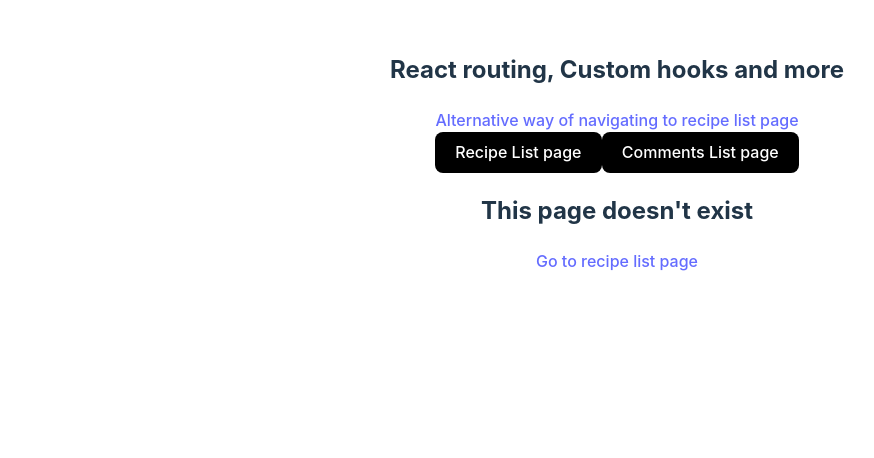
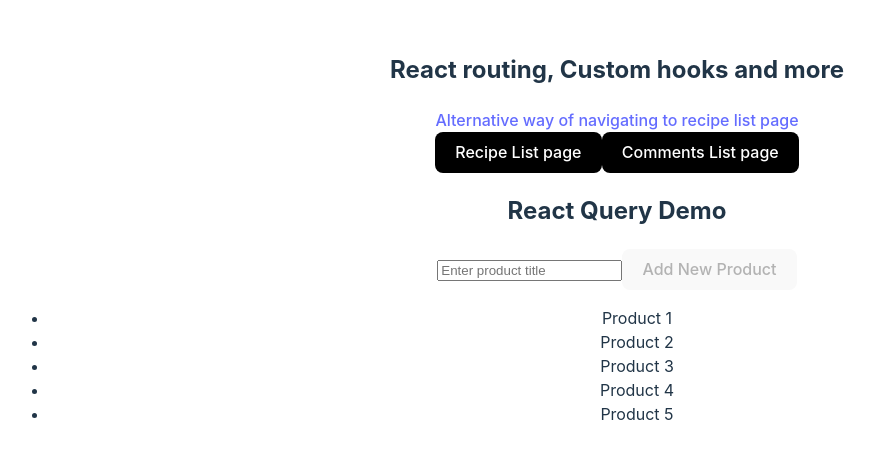
Before and after one commit to IB-ALA/REACT-TUTORIALS, a React (Vite) app in the folder react-routing-and-custom-hooks/: page /react-query-demo in a window 1280 px wide. Shown: the top 458 px of the page, without its empty margins (23-897 px from the left). Built offline with nearby package versions, Linux system fonts and the light colour scheme.

Commit message:
React query / Tanstack query lesson done.

```diff
--- a/react-routing-and-custom-hooks/src/App.jsx
+++ b/react-routing-and-custom-hooks/src/App.jsx
@@ -9,6 +9,7 @@
 import Hooks from "./pages/hooks";
 import UseMemoExample from "./pages/use-memo-example";
 import UseCallbackExample from "./pages/use-callback-example";
+import ReactQuerydemo from "./pages/react-query";
 
 // another way of routes
 function CustomRoutes() {
@@ -29,6 +30,7 @@
     { path: "/hooks", element: <Hooks /> },
     { path: "/memo", element: <UseMemoExample /> },
     { path: "/callback", element: <UseCallbackExample /> },
+    { path: "/react-query-demo", element: <ReactQuerydemo /> },
   ]);
 
   return element;
--- a/react-routing-and-custom-hooks/src/main.jsx
+++ b/react-routing-and-custom-hooks/src/main.jsx
@@ -1,11 +1,15 @@
-import { StrictMode } from "react";
 import { createRoot } from "react-dom/client";
 import App from "./App.jsx";
 import "./index.css";
 import { BrowserRouter } from "react-router-dom";
+import { QueryClient, QueryClientProvider } from "@tanstack/react-query";
+
+const queryClient = new QueryClient();
 
 createRoot(document.getElementById("root")).render(
   <BrowserRouter>
-    <App />
+    <QueryClientProvider client={queryClient}>
+      <App />
+    </QueryClientProvider>
   </BrowserRouter>
 );
--- a/react-routing-and-custom-hooks/src/pages/react-query/api/index.js
+++ b/react-routing-and-custom-hooks/src/pages/react-query/api/index.js
@@ -0,0 +1,25 @@
+const productList = [
+  { title: "Product 1", id: 1 },
+  { title: "Product 2", id: 2 },
+  { title: "Product 3", id: 3 },
+  { title: "Product 4", id: 4 },
+  { title: "Product 5", id: 5 },
+];
+
+export async function fetchListOfProducts() {
+  await new Promise((resolve) => setTimeout(resolve, 1000));
+
+  return productList;
+}
+
+export async function addNewProduct(productName) {
+  await new Promise((resolve) => setTimeout(resolve, 1000));
+
+  const newlyCreatedProduct = {
+    id: productList.length + 1,
+    title: productName,
+  };
+
+  productList.push(newlyCreatedProduct);
+  return newlyCreatedProduct;
+}
--- a/react-routing-and-custom-hooks/src/pages/react-query/index.jsx
+++ b/react-routing-and-custom-hooks/src/pages/react-query/index.jsx
@@ -0,0 +1,72 @@
+import { useMutation, useQuery, useQueryClient } from "@tanstack/react-query";
+import { addNewProduct, fetchListOfProducts } from "./api";
+import { useState } from "react";
+
+function ReactQuerydemo() {
+  const [productTitle, setProductTitle] = useState("");
+  const getQueryClient = useQueryClient();
+
+  const query = useQuery({
+    queryKey: ["productList"],
+    queryFn: () => fetchListOfProducts(),
+    //can take onError
+    onError: (error) => {
+      console.log("Error fetching products: ", error);
+    },
+  });
+  console.log(query); // query has a lot of properties and methods
+  const { data: productList, isLoading } = query; // we could've distructured directly fron the call of useQuery
+
+  const { mutateAsync: handleAddNewProductMutation } = useMutation({
+    mutationFn: addNewProduct,
+    onSuccess: () => {
+      getQueryClient.invalidateQueries(["productList"]);
+    },
+    //can take onError
+    onError: (error) => {
+      console.log("Error adding product: ", error);
+    },
+  });
+
+  async function handleAddNewProduct() {
+    await handleAddNewProductMutation(productTitle);
+    setProductTitle("");
+  }
+
+  if (isLoading) return <h2>Loading products! Please wait</h2>;
+
+  return (
+    <div>
+      <h2>React Query Demo</h2>
+
+      <div>
+        <input
+          value={productTitle}
+          onChange={(e) => setProductTitle(e.target.value)}
+          type="text"
+          name="name"
+          placeholder="Enter product title"
+        />
+        <button
+          onClick={handleAddNewProduct}
+          disabled={productTitle.trim() === ""}
+          type="button"
+        >
+          Add New Product
+        </button>
+      </div>
+
+      <ul>
+        {productList?.length > 0 ? (
+          productList.map((product) => (
+            <li key={product.id}>{product.title}</li>
+          ))
+        ) : (
+          <h3>No product found</h3>
+        )}
+      </ul>
+    </div>
+  );
+}
+
+export default ReactQuerydemo;
```
